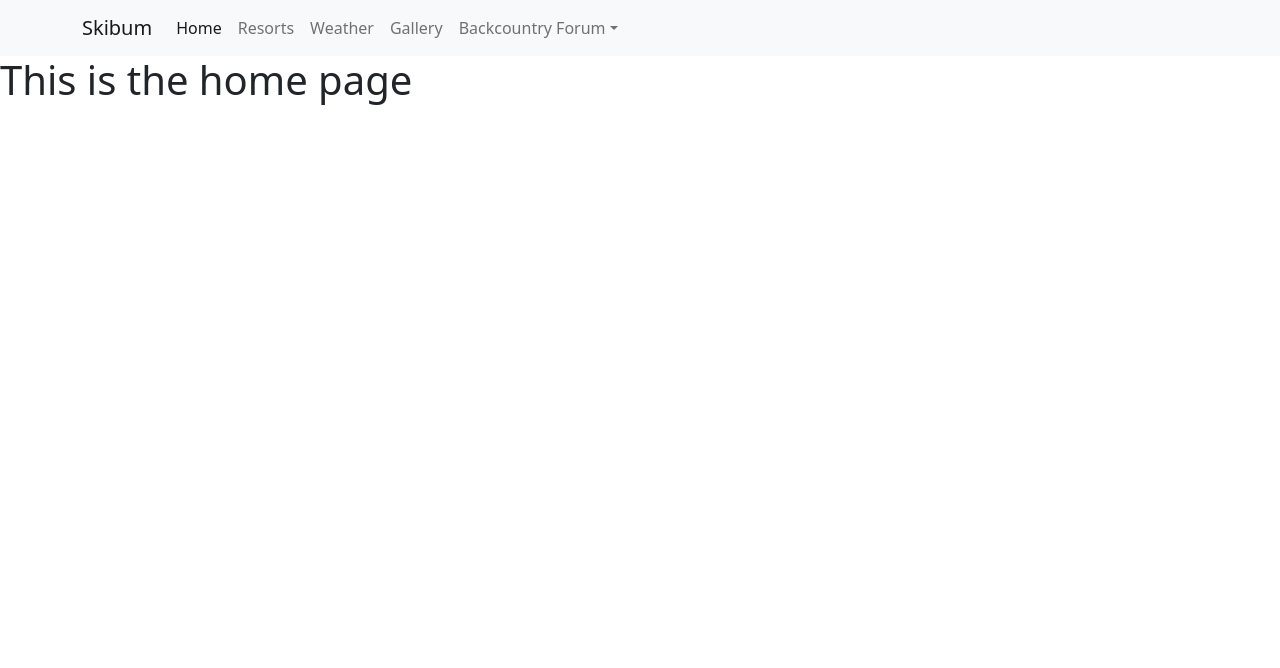
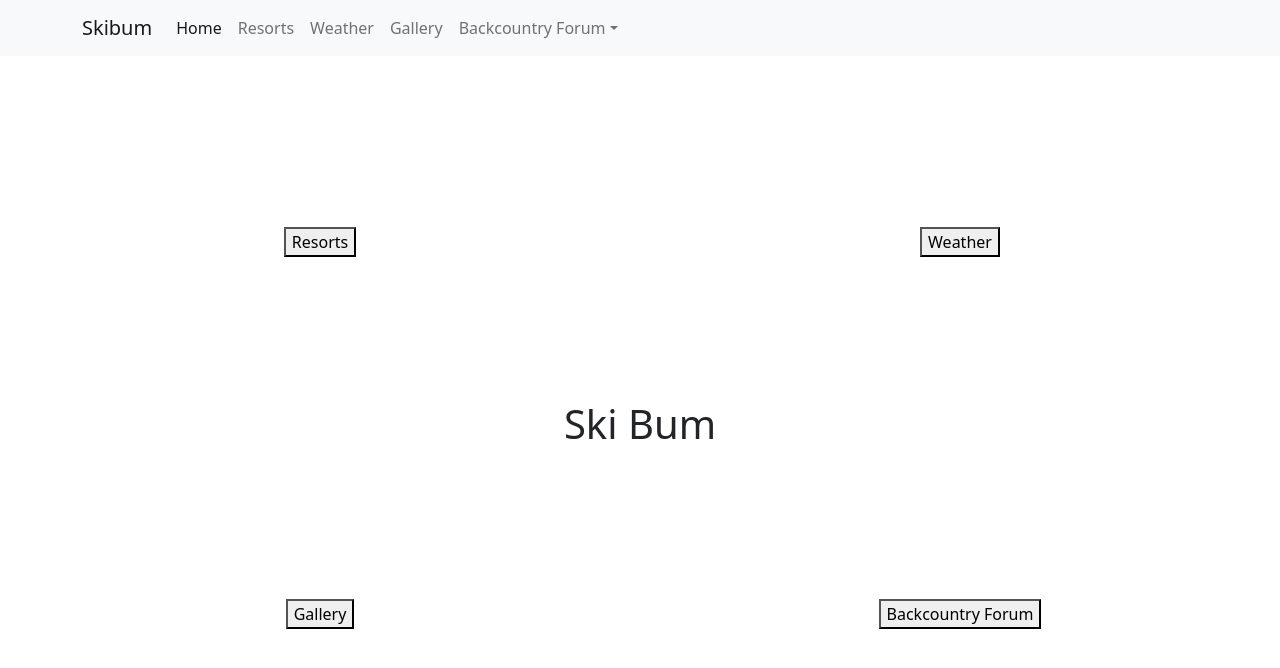
Before and after one commit to ShivalikSharma98/skibum-frontend, a React (Create React App) app: page / in a window 1280 px wide. Shown: the top 668 px of the page. Built offline with nearby package versions, Linux system fonts and the light colour scheme.

Commit message:
styles for home page

```diff
--- a/package.json
+++ b/package.json
@@ -6,6 +6,7 @@
     "@testing-library/jest-dom": "^5.16.4",
     "@testing-library/react": "^13.3.0",
     "@testing-library/user-event": "^13.5.0",
+    "axios": "^0.27.2",
     "bootstrap": "^5.2.0",
     "react": "^18.2.0",
     "react-bootstrap": "^2.4.0",
--- a/src/components/home/Home.css
+++ b/src/components/home/Home.css
@@ -0,0 +1,31 @@
+.home {
+	display: flex;
+	flex-flow: column;
+	height: 100%;
+	width: 100%;
+}
+
+.home-items-container {
+	flex: 1 1 auto;
+	display: grid;
+	grid-template-columns: 1fr 1fr;
+	grid-template-rows: 1fr 1fr;
+	justify-content: center;
+	align-items: center;
+}
+
+.resorts-item,
+.weather-item,
+.gallery-item,
+.forum-item {
+	display: grid;
+	justify-self: center;
+	align-self: center;
+}
+
+.title {
+    padding: 10px;
+	position: absolute;
+    left: 50%;
+    transform: translate(-50%);
+}
--- a/src/components/home/Home.js
+++ b/src/components/home/Home.js
@@ -1,13 +1,37 @@
+import './Home.css';
 import React from 'react';
-import Header from '../headers/header/Header'
+import { Link } from 'react-router-dom';
+import Header from '../headers/header/Header';
 
 function Home() {
-    return (
-        <div className='home'>
-            <Header />
-            <h1>This is the home page</h1>
-        </div>
-    );
+	return (
+		<div className='home'>
+			<Header />
+			<div className='home-items-container'>
+				<h1 className='title'>Ski Bum</h1>
+				<div className='resorts-item'>
+					<Link to='/resorts'>
+						<button>Resorts</button>
+					</Link>
+				</div>
+				<div className='weather-item'>
+					<Link to='/weather'>
+						<button>Weather</button>
+					</Link>
+				</div>
+				<div className='gallery-item'>
+					<Link to='/gallery'>
+						<button>Gallery</button>
+					</Link>
+				</div>
+				<div className='forum-item'>
+					<Link to='/posts'>
+						<button>Backcountry Forum</button>
+					</Link>
+				</div>
+			</div>
+		</div>
+	);
 }
 
 export default Home;
```
Also changed, not shown: 1 other file (tests, documents, lock files or other folders).
